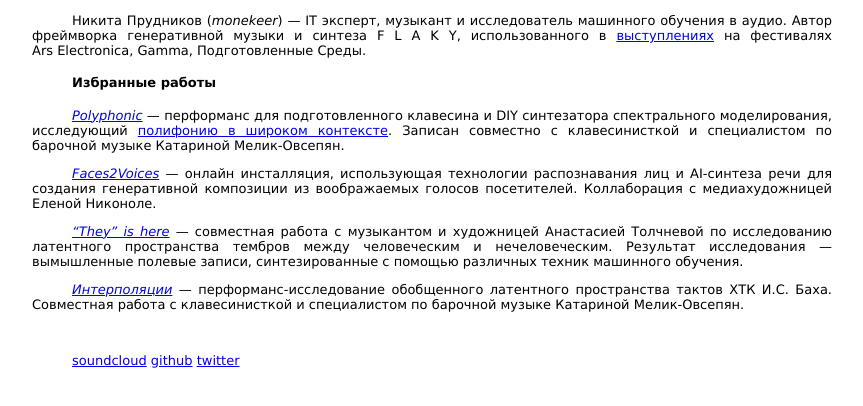
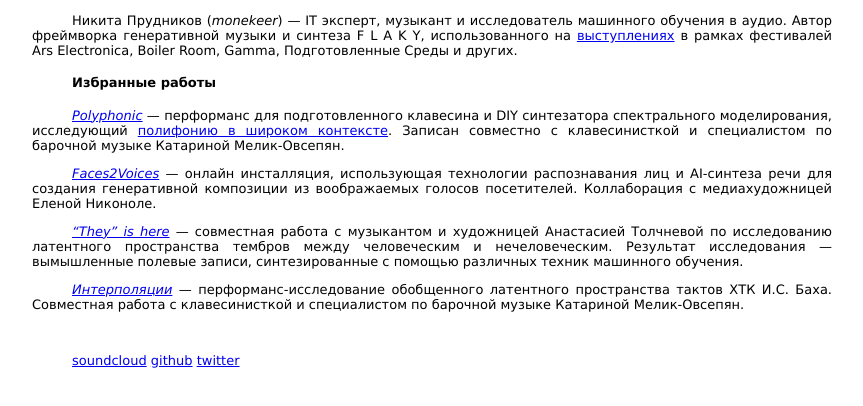
Before and after one commit to gnhdnb/gnhdnb.github.io, a plain HTML site: page ru.html in a window 1280 px wide. Shown: the whole page, without its empty margins (208-1071 px from the left). Drawn offline with Linux system fonts and the light colour scheme.

Commit message:
Update ru.html

```diff
--- a/ru.html
+++ b/ru.html
@@ -2,7 +2,7 @@
 <html>
 <body>
   <div style='margin: auto; text-align:justify; text-indent: 5%; width:800px; font-family: Verdana, Geneva, sans-serif; font-size: 13px; font-style: normal; font-variant: normal; font-weight: 400;'>
-    <p>Никита Прудников (<i>monekeer</i>) &mdash; IT эксперт, музыкант и исследователь машинного обучения в аудио. Автор фреймворка генеративной музыки и синтеза <span style="white-space: nowrap;">F L A K Y</span>, использованного в <a href="https://soundcloud.com/monekeer/live-coding-equinox">выступлениях</a> на фестивалях <span style="white-space: nowrap;">Ars Electronica</span>, Gamma, <span style="white-space: nowrap;">Подготовленные Среды</span>.</p>
+    <p>Никита Прудников (<i>monekeer</i>) &mdash; IT эксперт, музыкант и исследователь машинного обучения в аудио. Автор фреймворка генеративной музыки и синтеза <span style="white-space: nowrap;">F L A K Y</span>, использованного на <a href="https://soundcloud.com/monekeer/live-coding-equinox">выступлениях</a> в рамках фестивалей <span style="white-space: nowrap;">Ars Electronica</span>, <span style="white-space: nowrap;">Boiler Room</span>, Gamma, <span style="white-space: nowrap;">Подготовленные Среды</span> и других.</p>
 	<h4>Избранные работы</h4>
         <p><i><a href="https://vimeo.com/523902056">Polyphonic</a></i> &mdash; перформанс для подготовленного клавесина и DIY синтезатора спектрального моделирования, исследующий <span style="white-space: nowrap;"><a href="http://gnhdnb.github.io/polyphonic.pdf">полифонию в широком контексте</a></span>. Записан совместно с клавесинисткой и специалистом по барочной музыке <span style="white-space: nowrap;">Катариной Мелик-Овсепян</span>.</p>
 	<p><i><a href="https://faces2voices.live">Faces2Voices</a></i> &mdash; онлайн инсталляция, использующая технологии распознавания лиц и AI-синтеза речи для создания генеративной композиции из воображаемых голосов посетителей. Коллаборация с медиахудожницей Еленой Никоноле.</p>
```
